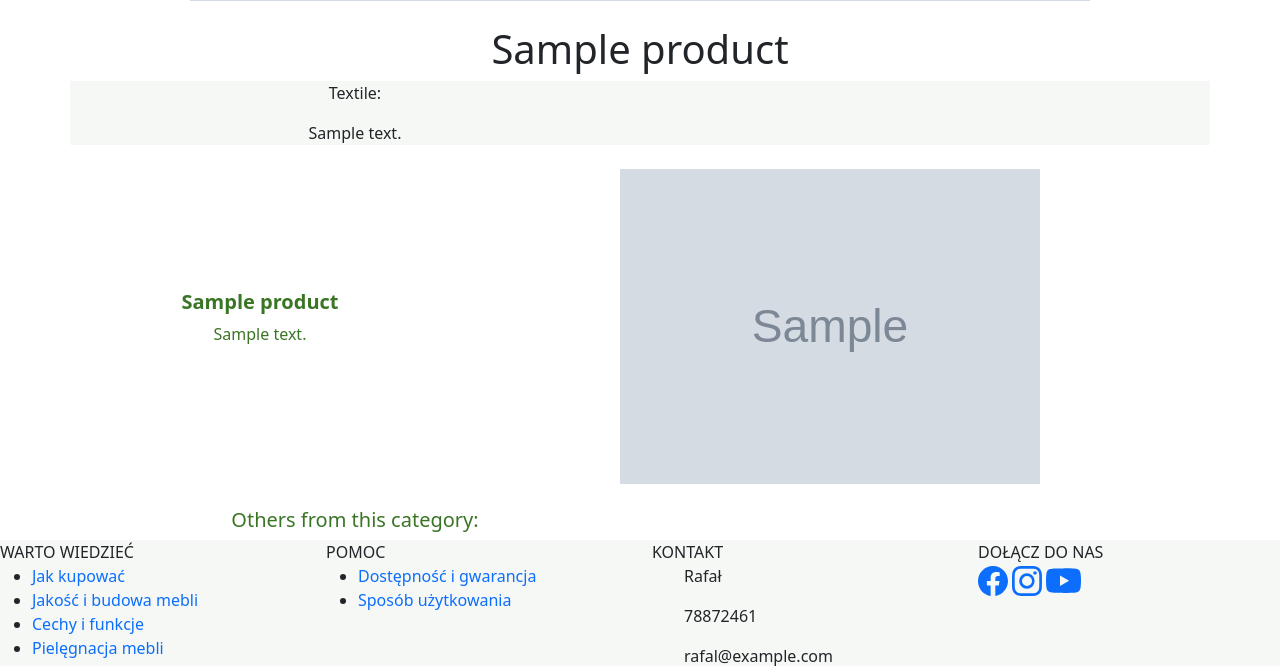
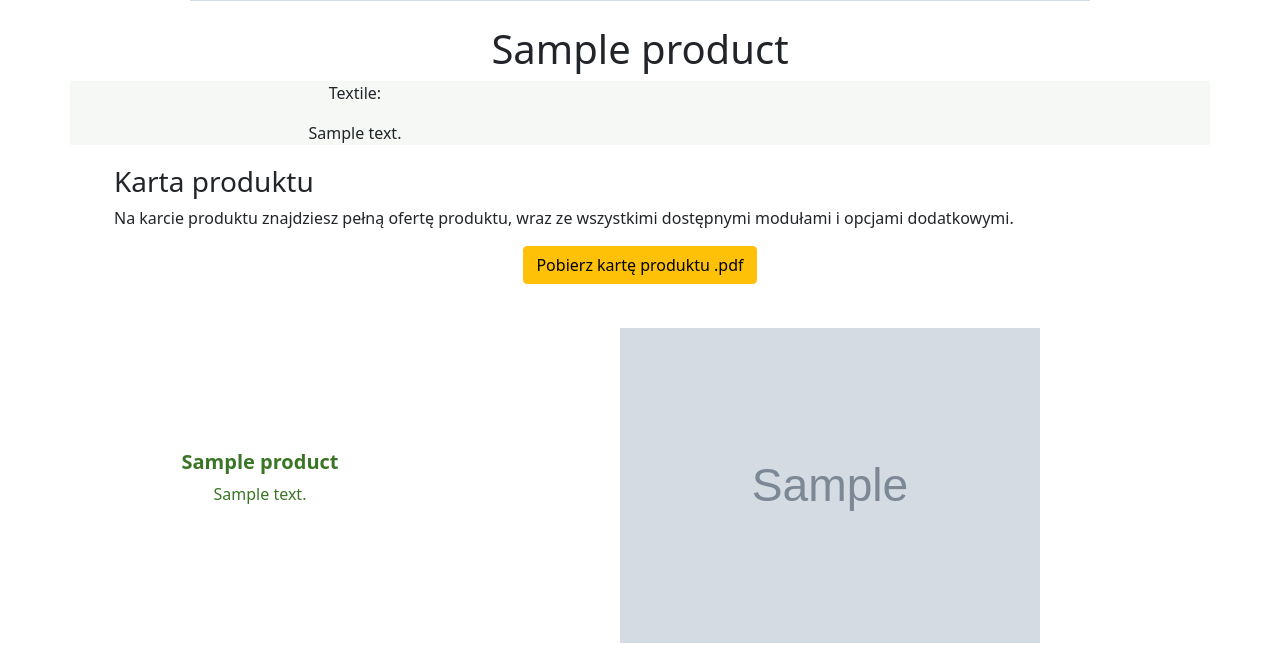
Before and after one commit to swiatekPiotr/mebramp, a Django app: page /product/1 in a window 1280 px wide. Shown: the part 732-1398 px from the top of the page. Run offline with Django 4.2, Linux system fonts and the light colour scheme; tables that the repository leaves empty hold one stand-in row (values such as "Sample post"); grey boxes marked "Sample" are stand-in pictures.

Commit message:
generating pdf product's text file

```diff
--- a/main/templates/main/product.html
+++ b/main/templates/main/product.html
@@ -42,6 +42,14 @@
     </div>
     <div class="col"></div>
   </div>
+  <div class="row" style="margin: 20px;">
+    <div class="col">
+      <h3 style="text-align: left;"> Karta produktu </h3>
+      <p style="text-align: left;"> Na karcie produktu znajdziesz pełną ofertę produktu,
+        wraz ze wszystkimi dostępnymi modułami i opcjami dodatkowymi. </p>
+      <a class="btn btn-warning" href="{{ single_product.id }}/product_pdf"> Pobierz kartę produktu .pdf </a>
+    </div>
+  </div>
   <br>
   <div class="row">
     <div class="col-4 align-self-center" style="color: #3A7525;">
--- a/main/urls.py
+++ b/main/urls.py
@@ -10,4 +10,5 @@ urlpatterns = [
     path("add_product", views.add_product, name='add-product'),
     path("update_product", views.update_product, name='update-product'),
     path("update_product/<int:product_id>", views.update_product, name='update-product'),
+    path("product/<int:id>/product_pdf", views.product_pdf, name='product-pdf'),
 ]
--- a/main/views.py
+++ b/main/views.py
@@ -1,6 +1,12 @@
 from django.shortcuts import render, redirect
 from .models import Categories, Products
 from .forms import ProductsForm
+
+from django.http import FileResponse
+import io
+from reportlab.pdfgen import canvas
+from reportlab.lib.units import inch
+from reportlab.lib.pagesizes import letter
 
 
 def home(request):
@@ -53,3 +59,30 @@ def update_product(request, product_id=None):
         return render(request, 'main/update_product.html',
                       {'update_product_obj': update_product_obj,
                        'form': form})
+
+
+def product_pdf(request, id):
+    single_product = Products.objects.get(id=id)
+
+    # create Bytestream buffer
+    buf = io.BytesIO()
+    # create a canvas
+    c = canvas.Canvas(buf, pagesize=letter, bottomup=0)
+    # create a text object
+    textobj = c.beginText()
+    textobj.setTextOrigin(inch, inch)
+    textobj.setFont("Helvetica", 14)
+
+    # create blank list
+    lines = [single_product.name, single_product.textile, single_product.description, ]
+
+    # loop
+    for line in lines:
+        textobj.textLine(line)
+
+    # finish up
+    c.drawText(textobj)
+    c.showPage()
+    c.save()
+    buf.seek(0)
+    return FileResponse(buf, as_attachment=True, filename=single_product.name+'.pdf')
--- a/requirements.txt
+++ b/requirements.txt
@@ -4,5 +4,6 @@ django-crispy-forms==1.14.0
 Pillow==9.1.0
 psycopg2==2.9.3
 python-decouple==3.6
+reportlab==3.6.9
 sqlparse==0.4.2
 tzdata==2022.1
```
